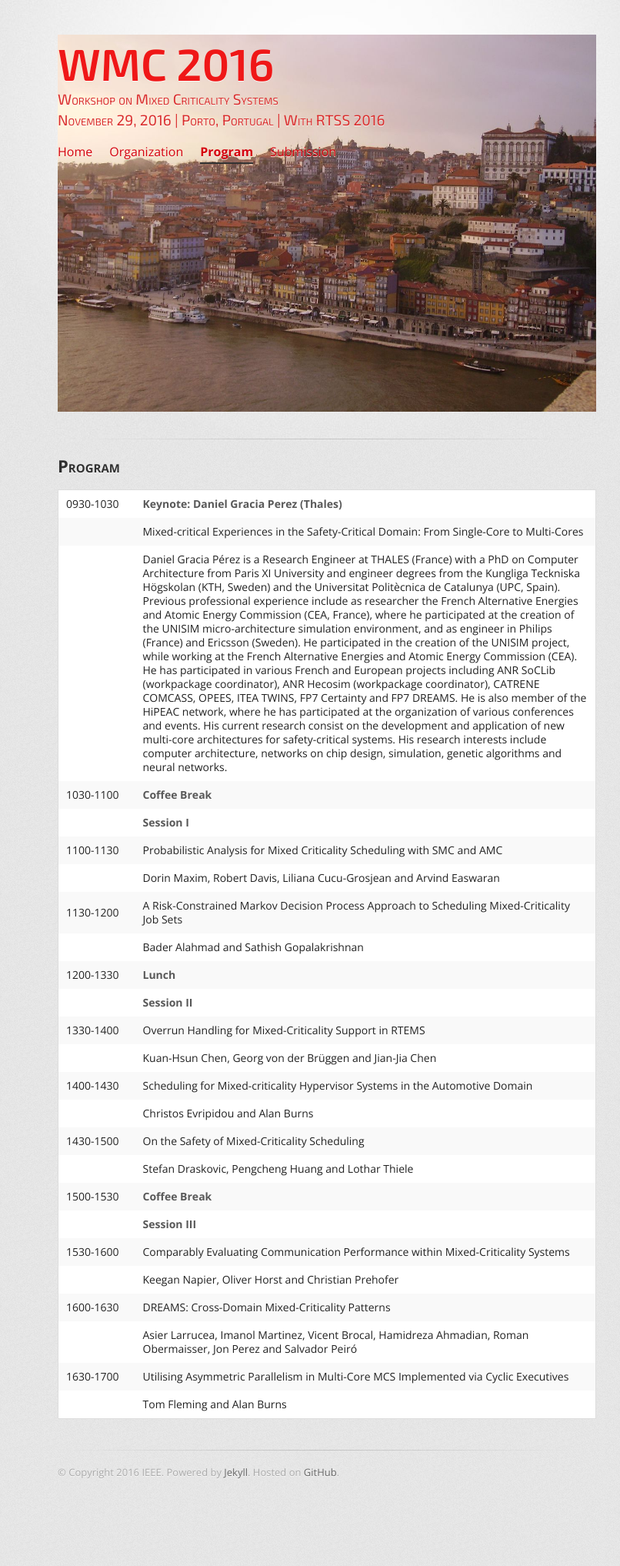
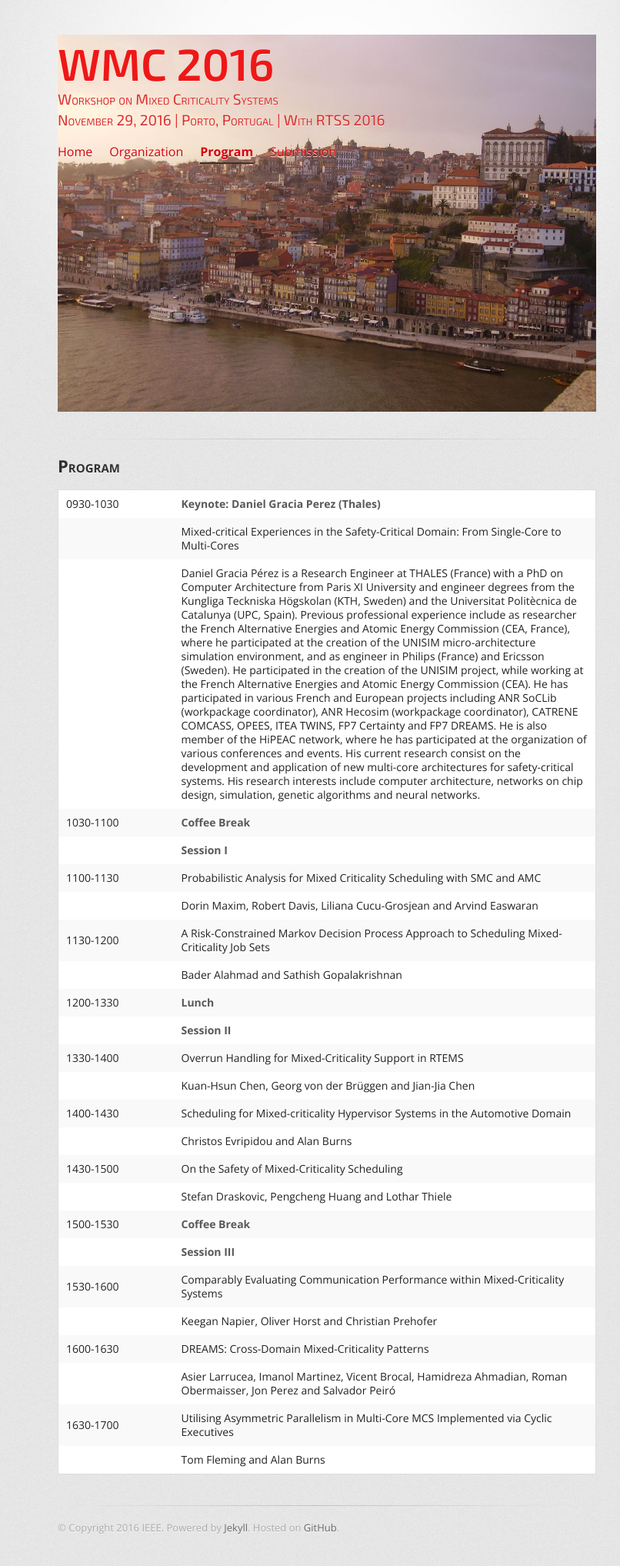
Before and after one commit to GSathish/wmc2016, a Jekyll site: the page built from program/index.html, in a window 1280 px wide. Shown: the whole page at 77% size, without its empty margins (215-1021 px from the left). Built offline with Jekyll 4.4.1, drawn with Linux system fonts in a browser that asks for light colours; before the commit the page ends 1963 px from its top, so only the background shows below that.

```diff
--- a/program/index.html
+++ b/program/index.html
@@ -9,7 +9,7 @@
 
 <table>
   <tr>
-    <td style="width:100px;">0930-1030</td>
+    <td style="width:150px;">0930-1030</td>
     <td><strong>Keynote: Daniel Gracia Perez (Thales)</strong></td>
   </tr>
   <tr><td></td>
```
